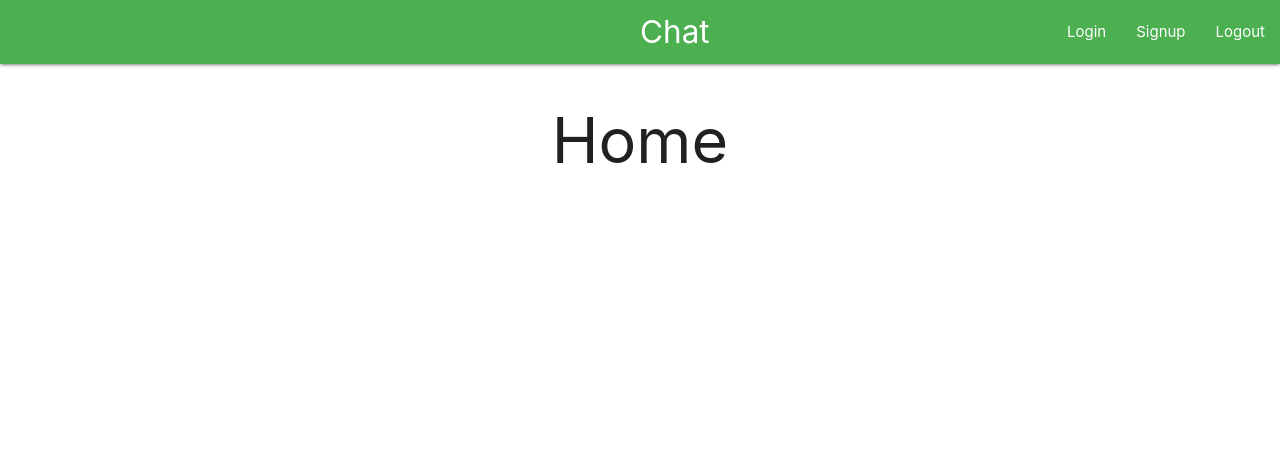
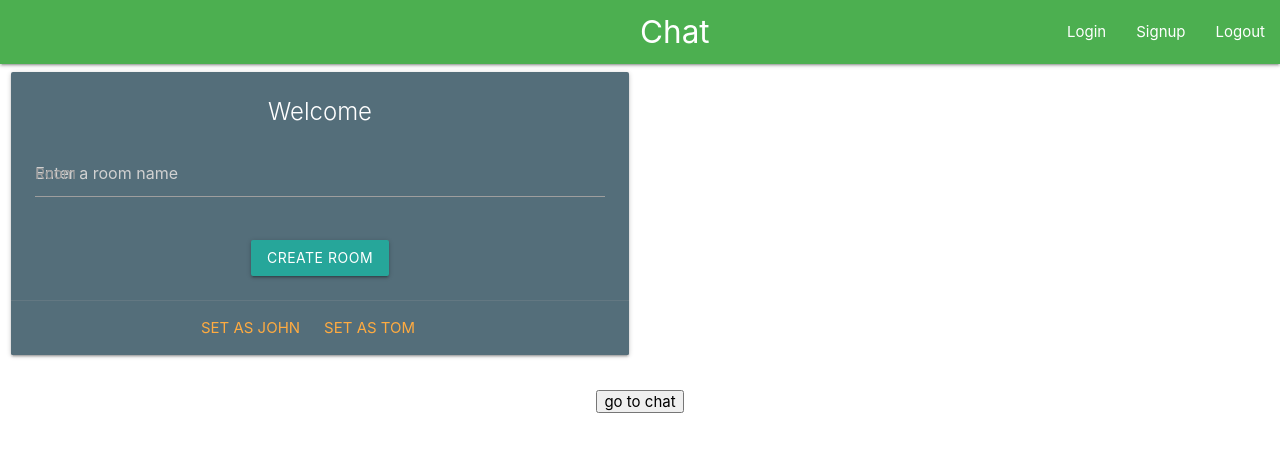
Before and after one commit to willywin99/chat-room-app, a React (Create React App) app in the folder client/: page / in a window 1280 px wide. Shown: the top 452 px of the page. Built offline with nearby package versions, Linux system fonts and the light colour scheme.

Commit message:
Add a create room form

```diff
--- a/client/src/components/home/Home.js
+++ b/client/src/components/home/Home.js
@@ -1,9 +1,56 @@
-import React from 'react'
+import React, { useContext } from 'react'
+import { UserContext } from '../../UserContext';
+import { Link } from 'react-router-dom';
 
 const Home = () => {
+  const {user, setUser} = useContext(UserContext);
+  const setAsJohn = () => {
+    const john = {
+      name: 'John',
+      email: 'john@email.com',
+      password: '123',
+      id: '123',
+    }
+    setUser(john);
+  };
+  const setAsTom = () => {
+    const tom = {
+      name: 'Tom',
+      email: 'tom@email.com',
+      password: '456',
+      id: '456',
+    }
+    setUser(tom);
+  }
+
   return (
     <div>
-      <h1>Home</h1>
+      <div className="row">
+        <div className="col s12 m6">
+          <div className="card blue-grey darken-1">
+            <div className="card-content white-text">
+              <span className="card-title">Welcome {user? user.name: ''}</span>
+              <form>
+                <div className="row">
+                  <div className="input-field col s12">
+                    <input id="room" type="text" className="validate" placeholder='Enter a room name'/>
+                    <label htmlFor="room">Room</label>
+                  </div>
+                </div>
+                <button className='btn'>Create Room</button>
+              </form>
+            </div>
+            <div class="card-action">
+              <a href="#" onClick={setAsJohn}>set as John</a>
+              <a href="#" onClick={setAsTom}>set as Tom</a>
+            </div>
+          </div>
+        </div>
+      </div>
+
+      <Link to={'/chat'}>
+        <button>go to chat</button>
+      </Link>
     </div>
   )
 }
```
